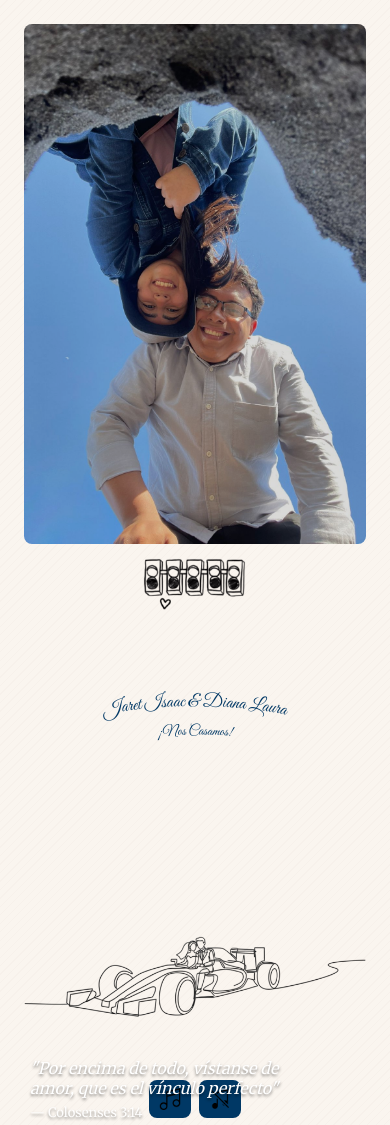
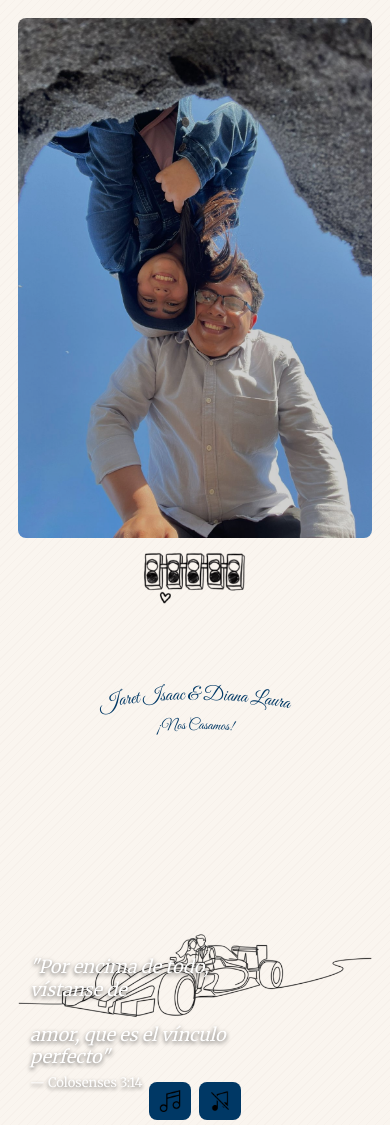
Before and after one commit to jaretdelgado1-crypto/invitacion-jaretydiana, a plain HTML site: page index.html in a window 390 px wide. Shown: the top 1125 px of the page. Drawn offline with Linux system fonts and the light colour scheme.

Commit message:
Update styles.css

```diff
--- a/assets/css/styles.css
+++ b/assets/css/styles.css
@@ -27,40 +27,38 @@ body{
 }
 
 /* HERO */
-.hero{position:relative;text-align:center;padding:6px 6px 20px}
-.hero-img{width:100%;height:420px;object-fit:cover;border-radius:8px;filter:brightness(.85);display:block}
-.paper-overlay{position:absolute;left:0;right:0;top:0;bottom:0;pointer-events:none;border-radius:8px}
+.hero{position:relative;text-align:center}
+.hero-img{width:100%;height:460px;object-fit:cover;border-radius:8px;filter:brightness(.82);display:block}
 
-/* verse */
+
+/* Verse: forzado encima y en esquina inferior izquierda */
 .verse{
   position:absolute;
-  bottom:18px;
-  left:18px;
-  text-align:left;
-  color:#ffffff;                /* blanco */
-  text-shadow:0 2px 3px rgba(0,0,0,0.45);  /* para que se lea sobre la foto */
-  max-width:70%;               /* no se salga de la imagen */
-  line-height:1.3;
+  bottom:22px;
+  left:22px;
+  z-index:40; /* por encima del carro */
+  color:#fff;
+  text-shadow:0 2px 4px rgba(0,0,0,0.6);
+  max-width:70%;
+  line-height:1.25;
+   text-align: left; /*nuevo, para alinearlo a la derecha*/
 }
-@media (max-width:600px){
+.verse-text{font-size:18px;
+            margin:0;
+            font-style:italic;
+            white-space:pre-line /*Nuevo: Permite que los <br> y los espacios se manejen con más precisión */
+           }
+.verse-ref{font-size:13px;
+           margin-top:6px;
+           opacity:.95
+          }
+@media(max-width:600px){
+  .hero-img{height:520px}
   .verse{
-    bottom: 16px;
-    top: auto;        /* evita que suba */
-    left: 14px;
-    right: auto;
-    max-width: 80%;
-    font-size: 15px;
+    bottom:16px;
+    left:12px;
   }
 }
-
-.verse-text{font-family:"Merriweather", serif;
-	font-style:italic;
-	font-size:16px;
-	margin:0}
-.verse-ref{
-	font-size:13px;
-	margin:6px 0 0;
-	opacity:.9}
 
 /* semaforo aumentado */
 .semaforo{width:110px;height:auto;margin-top:12px;z-index:30}
```
